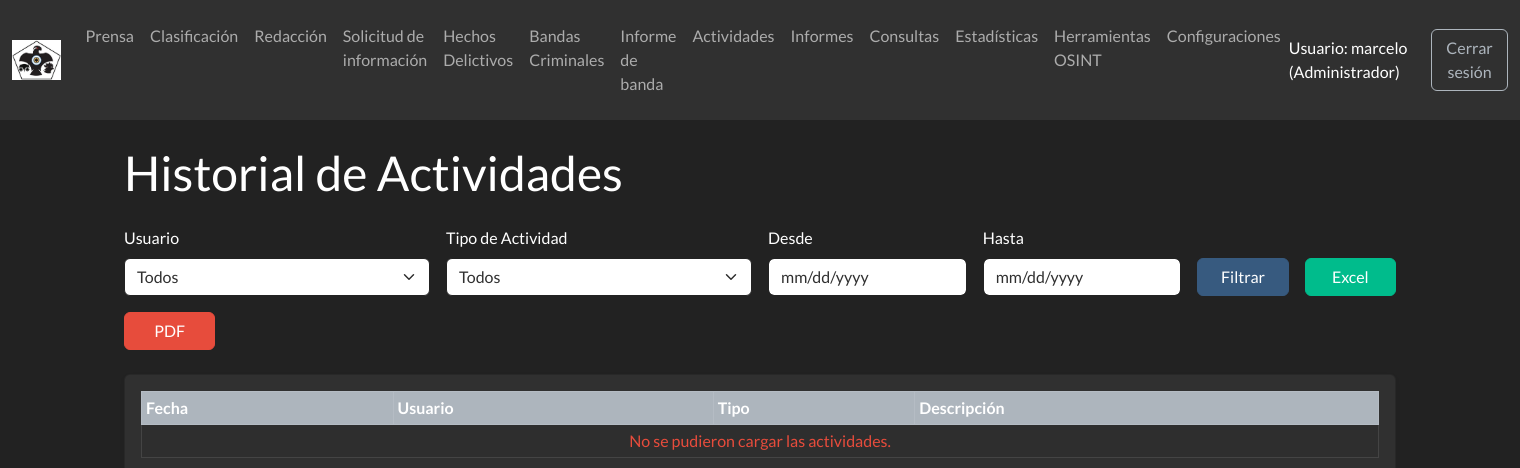
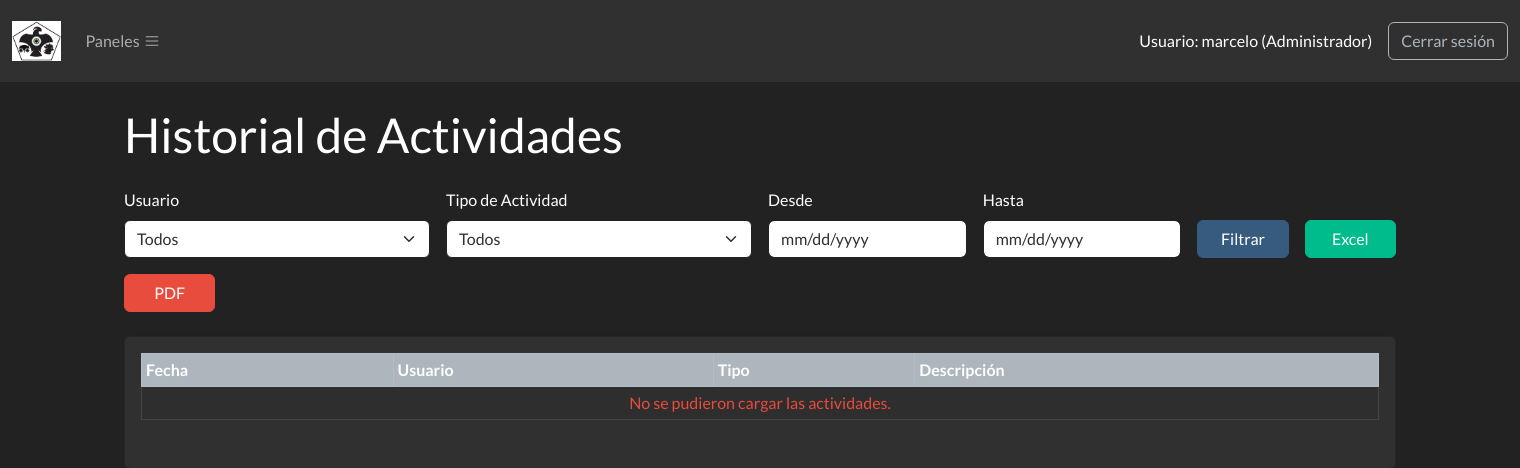
Before and after one commit to gml33/PP3-minerva, a Django app: page /actividad/ in a window 1520 px wide. Shown: the top 468 px of the page. Run offline with Django 5.2, Linux system fonts and the light colour scheme; a user stored in the database is signed in; data comes from the database, SQL or seed files in the repository; both versions use the stored data as it was after the commit; some libraries are stand-ins or nearby versions.

Commit message:
menu colapsable para admin

```diff
--- a/app/templates/base.html
+++ b/app/templates/base.html
@@ -40,43 +40,29 @@
                     <ul class="navbar-nav me-auto mb-2 mb-lg-0">
                         {% if user.userprofile.rol == 'administrador' %}
                         <li class="nav-item">
-                            <a class="nav-link" href="{% url 'prensa' %}">Prensa</a>
-                        </li>
-                        <li class="nav-item">
-                            <a class="nav-link" href="{% url 'clasificacion' %}">Clasificación</a>
-                        </li>
-                        <li class="nav-item">
-                            <a class="nav-link" href="{% url 'redaccion' %}">Redacción</a>
-                        </li>
-                        <li class="nav-item">
-                            <a class="nav-link" href="{% url 'solicitud_info_portal' %}">Solicitud de información</a>
-                        </li>
-                        <li class="nav-item">
-                            <a class="nav-link" href="{% url 'hechos_delictivos' %}">Hechos Delictivos</a>
-                        </li>
-                        <li class="nav-item">
-                            <a class="nav-link" href="{% url 'bandas_criminales' %}">Bandas Criminales</a>
-                        </li>
-                        <li class="nav-item">
-                            <a class="nav-link" href="{% url 'crear_informe_banda' %}">Informe de banda</a>
-                        </li>
-                        <li class="nav-item">
-                            <a class="nav-link" href="{% url 'actividad' %}">Actividades</a>
-                        </li>
-                        <li class="nav-item">
-                            <a class="nav-link" href="{% url 'informes' %}">Informes</a>
-                        </li>
-                        <li class="nav-item">
-                            <a class="nav-link" href="{% url 'consulta_informes' %}">Consultas</a>
-                        </li>
-                        <li class="nav-item">
-                            <a class="nav-link" href="{% url 'estadisticas' %}">Estadísticas</a>
-                        </li>
-                        <li class="nav-item">
-                            <a class="nav-link" href="{% url 'herramientas_osint' %}">Herramientas OSINT</a>
-                        </li>
-                        <li class="nav-item">
-                            <a class="nav-link" href="{% url 'configuraciones' %}">Configuraciones</a>
+                            <a class="nav-link d-flex align-items-center gap-1 collapsed" data-bs-toggle="collapse" href="#adminMenuCollapse" role="button" aria-expanded="false" aria-controls="adminMenuCollapse">
+                                Paneles
+                                <span class="navbar-toggler-icon" style="width: 1rem; height: 1rem;"></span>
+                            </a>
+                            <div class="collapse" id="adminMenuCollapse">
+                                <div class="bg-secondary rounded-3 p-3 mt-2">
+                                    <div class="row g-2">
+                                        <div class="col-12 col-md-6"><a class="dropdown-item text-white" href="{% url 'prensa' %}">Prensa</a></div>
+                                        <div class="col-12 col-md-6"><a class="dropdown-item text-white" href="{% url 'clasificacion' %}">Clasificación</a></div>
+                                        <div class="col-12 col-md-6"><a class="dropdown-item text-white" href="{% url 'redaccion' %}">Redacción</a></div>
+                                        <div class="col-12 col-md-6"><a class="dropdown-item text-white" href="{% url 'solicitud_info_portal' %}">Solicitud de información</a></div>
+                                        <div class="col-12 col-md-6"><a class="dropdown-item text-white" href="{% url 'hechos_delictivos' %}">Hechos Delictivos</a></div>
+                                        <div class="col-12 col-md-6"><a class="dropdown-item text-white" href="{% url 'bandas_criminales' %}">Bandas Criminales</a></div>
+                                        <div class="col-12 col-md-6"><a class="dropdown-item text-white" href="{% url 'crear_informe_banda' %}">Informe de banda</a></div>
+                                        <div class="col-12 col-md-6"><a class="dropdown-item text-white" href="{% url 'actividad' %}">Actividades</a></div>
+                                        <div class="col-12 col-md-6"><a class="dropdown-item text-white" href="{% url 'informes' %}">Informes</a></div>
+                                        <div class="col-12 col-md-6"><a class="dropdown-item text-white" href="{% url 'consulta_informes' %}">Consultas</a></div>
+                                        <div class="col-12 col-md-6"><a class="dropdown-item text-white" href="{% url 'estadisticas' %}">Estadísticas</a></div>
+                                        <div class="col-12 col-md-6"><a class="dropdown-item text-white" href="{% url 'herramientas_osint' %}">Herramientas OSINT</a></div>
+                                        <div class="col-12 col-md-6"><a class="dropdown-item text-white" href="{% url 'configuraciones' %}">Configuraciones</a></div>
+                                    </div>
+                                </div>
+                            </div>
                         </li>
                         {% elif user.userprofile.rol == 'gerente_produccion' %}
                         <li class="nav-item">
```
Also changed, not shown: db.sqlite3.
